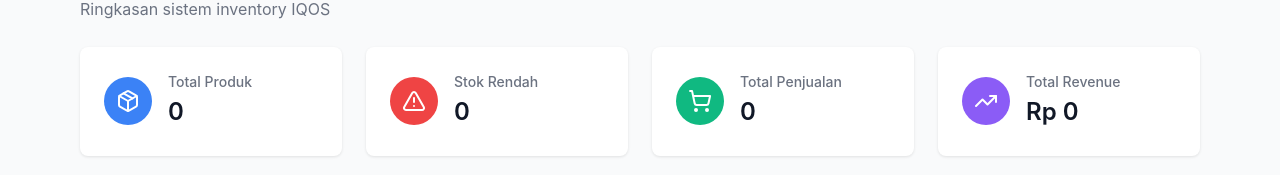
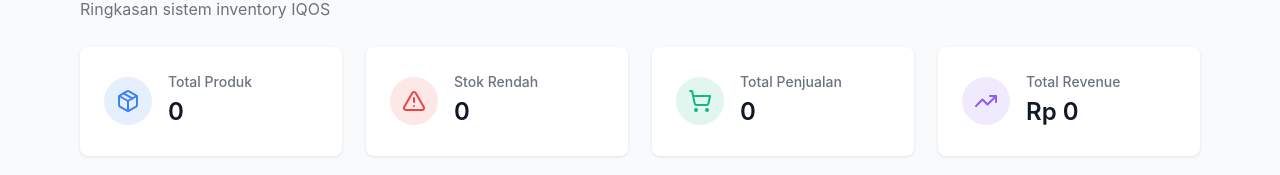
Before and after one commit to agusbudionoprastyo/iqos_invstock, a React (Vite) app: page / in a window 1280 px wide. Shown: the part 147-322 px from the top of the page. Built offline with nearby package versions, Linux system fonts and the light colour scheme; no server answers; the database is empty.

Commit message:
Update index.html to reference new JavaScript and CSS files, enhancing the Dashboard component's UI with improved icon color handling and z-index adjustments for better visibility. Modify CSS for modal elements to ensure proper layering.

```diff
--- a/src/components/Dashboard.jsx
+++ b/src/components/Dashboard.jsx
@@ -62,13 +62,13 @@
         width: '48px',
         height: '48px',
         borderRadius: '50%',
-        backgroundColor: color,
+        backgroundColor: color + '20', // Adding transparency (20 = ~12% opacity)
         marginRight: '1rem',
         display: 'flex',
         alignItems: 'center',
         justifyContent: 'center'
       }}>
-        <Icon size={24} style={{ color: 'white' }} />
+        <Icon size={24} style={{ color: color }} />
       </div>
       <div>
         <p style={{ fontSize: '0.875rem', fontWeight: '500', color: '#6b7280', margin: 0 }}>
--- a/src/index.css
+++ b/src/index.css
@@ -477,7 +477,7 @@
   display: flex;
   align-items: center;
   justify-content: center;
-  z-index: 50;
+  z-index: 1000;
 }
 
 .modal {
```
Also changed, not shown: 4 other files (tests, documents, lock files or other folders).
